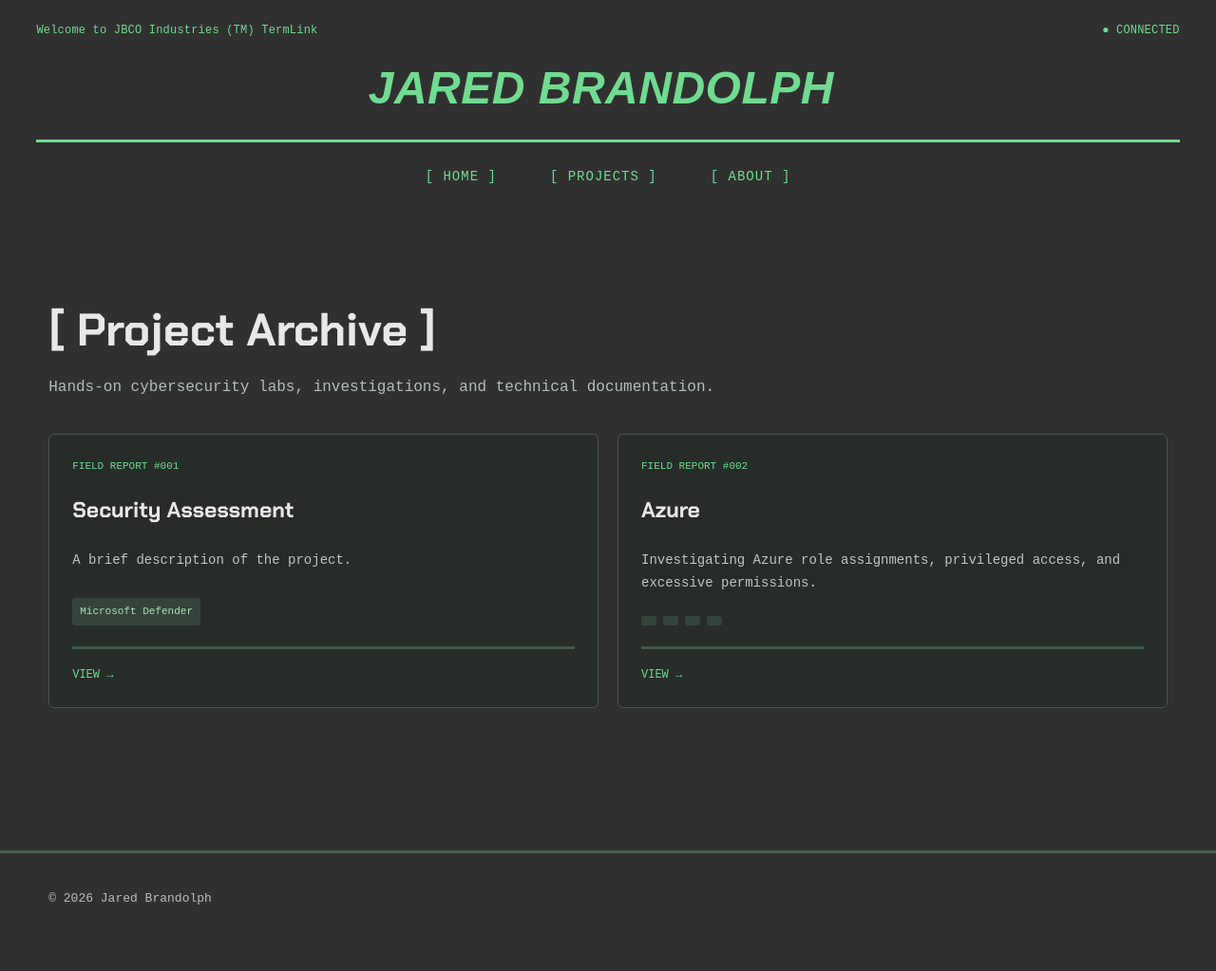
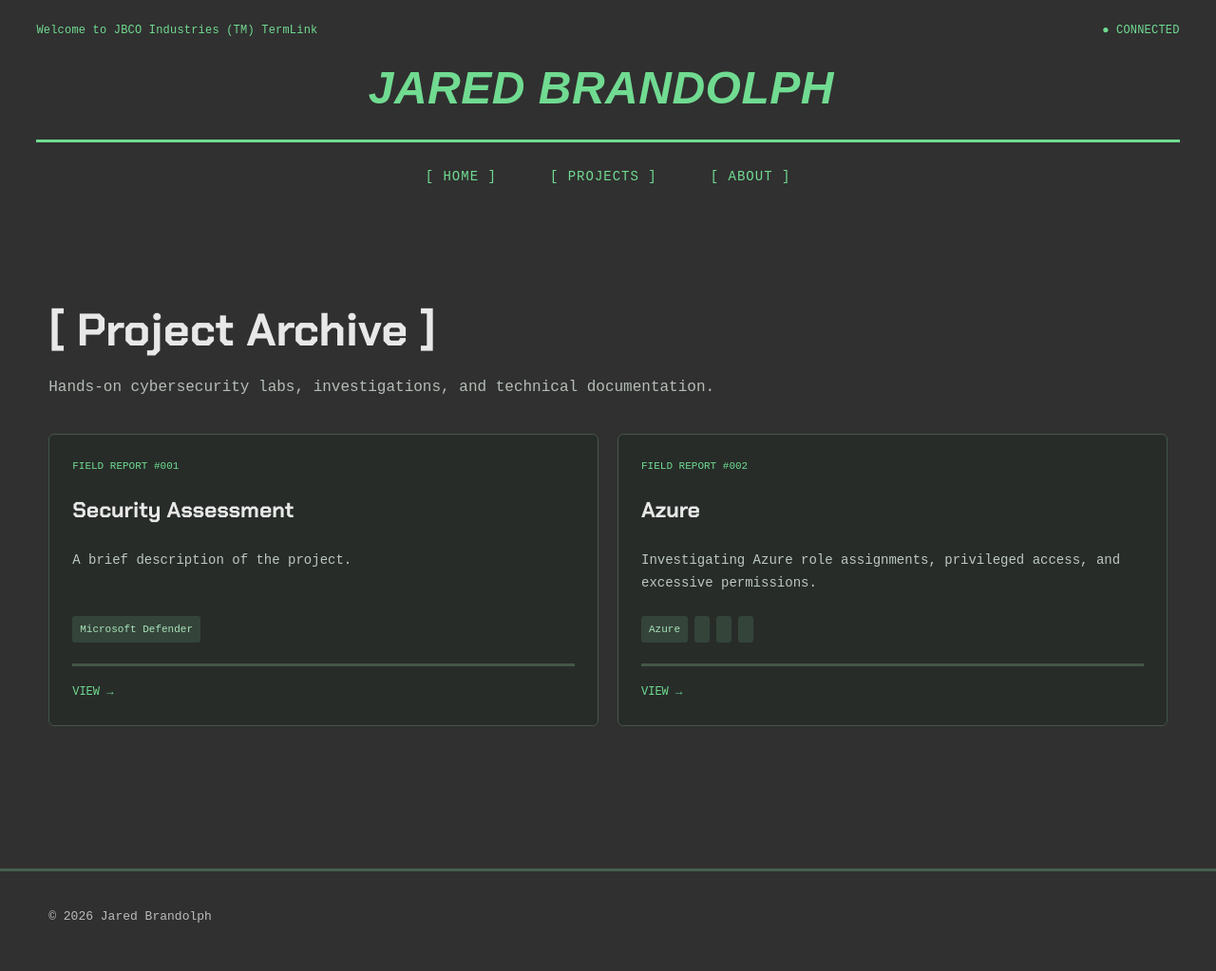
Before and after one commit to brandolphj/brandolphj.github.io, a Jekyll site: the page built from projects/index.html, in a window 1280 px wide. Shown: the whole page at 95% size. Built offline with Jekyll 4.4.1, drawn with Linux system fonts in a browser that asks for light colours; some web fonts are replaced.

Commit message:
Update tools list in azure-iam-rbac.md
Added Azure to the tools list in the project metadata.

```diff
--- a/_projects/azure-iam-rbac.md
+++ b/_projects/azure-iam-rbac.md
@@ -6,7 +6,7 @@ description: Investigating Azure role assignments, privileged access, and excess
 date: 2026-10-17
 featured: true
 tools:
-  -
+  - Azure
   -
   -
   -
```
